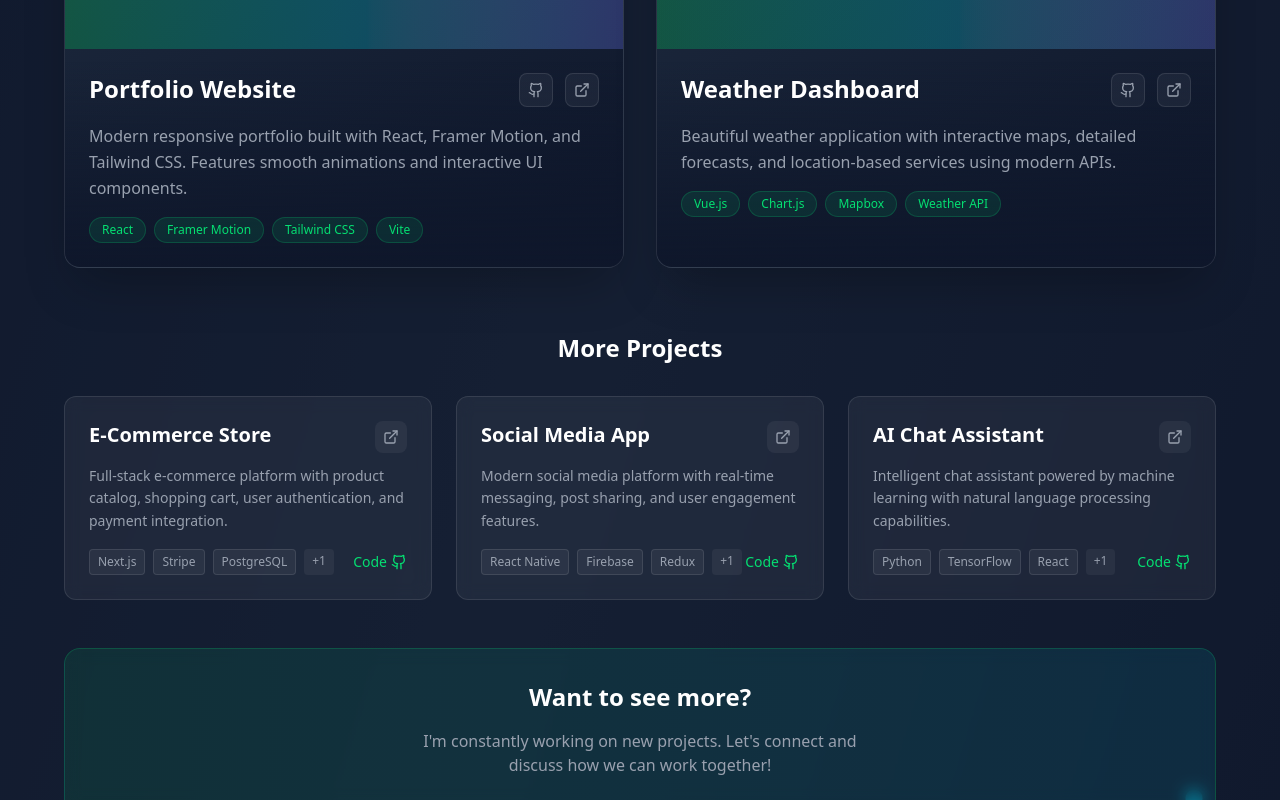
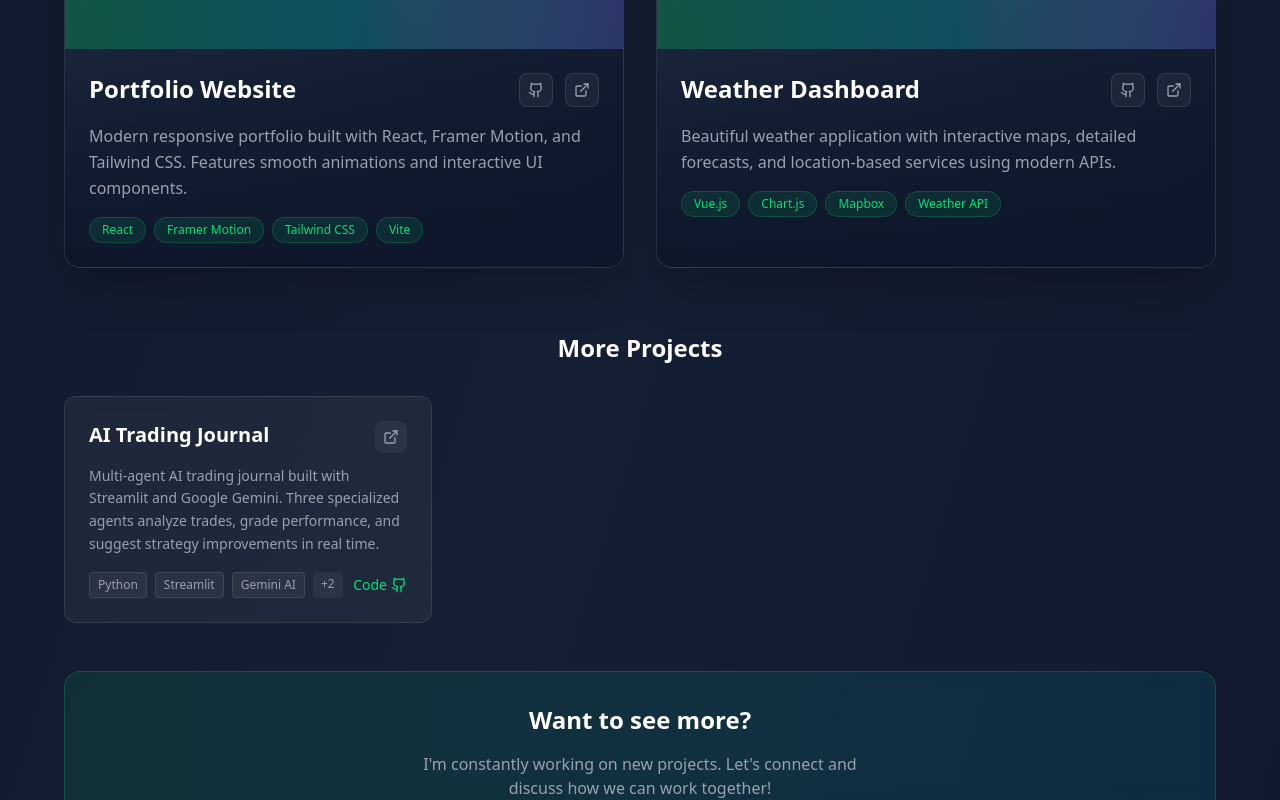
Before and after one commit to Phaneendra-25/Portfolio, a React (Vite) app: page / in a window 1280 px wide. Shown: the part 1995-2795 px from the top of the page. Built offline with nearby package versions, Linux system fonts and the light colour scheme.

Commit message:
Update projects with real work

```diff
--- a/src/Projects.jsx
+++ b/src/Projects.jsx
@@ -9,8 +9,8 @@ export default function Projects() {
       title: "Portfolio Website",
       description: "Modern responsive portfolio built with React, Framer Motion, and Tailwind CSS. Features smooth animations and interactive UI components.",
       technologies: ["React", "Framer Motion", "Tailwind CSS", "Vite"],
-      liveUrl: "https://portfolio-five-henna-gkhl64gw9w.vercel.app/", // Add your actual portfolio URL
-      githubUrl: "https://github.com/Phaneendra-25", // Add your actual GitHub URL
+      liveUrl: "https://portfolio-five-henna-gkhl64gw9w.vercel.app/",
+      githubUrl: "https://github.com/Phaneendra-25",
       featured: true
     },
     {
@@ -22,32 +22,15 @@ export default function Projects() {
       featured: true
     },
     {
-      title: "E-Commerce Store",
-      description: "Full-stack e-commerce platform with product catalog, shopping cart, user authentication, and payment integration.",
-      technologies: ["Next.js", "Stripe", "PostgreSQL", "Auth0"],
-      liveUrl: "#",
-      githubUrl: "#",
-      featured: false
-    },
-    {
-      title: "Social Media App",
-      description: "Modern social media platform with real-time messaging, post sharing, and user engagement features.",
-      technologies: ["React Native", "Firebase", "Redux", "Node.js"],
-      liveUrl: "#",
-      githubUrl: "#",
-      featured: false
-    },
-    {
-      title: "AI Chat Assistant",
-      description: "Intelligent chat assistant powered by machine learning with natural language processing capabilities.",
-      technologies: ["Python", "TensorFlow", "React", "FastAPI"],
-      liveUrl: "#",
-      githubUrl: "#",
+      title: "AI Trading Journal",
+      description: "Multi-agent AI trading journal built with Streamlit and Google Gemini. Three specialized agents analyze trades, grade performance, and suggest strategy improvements in real time.",
+      technologies: ["Python", "Streamlit", "Gemini AI", "Pandas", "Plotly"],
+      liveUrl: "https://ai-trading-journalaudit.streamlit.app/",
+      githubUrl: "https://github.com/Phaneendra-25/AI-Trading-Journal-",
       featured: false
     }
   ]
 
-  // Function to handle project clicks
   const handleProjectClick = (url, type) => {
     if (url && url !== '#') {
       window.open(url, '_blank', 'noopener,noreferrer');
@@ -57,7 +40,6 @@ export default function Projects() {
   }
 
   const handleViewAllProjects = () => {
-    // Scroll to contact section to encourage connection
     const contactSection = document.getElementById('contact');
     if (contactSection) {
       contactSection.scrollIntoView({ behavior: 'smooth' });
@@ -162,7 +144,7 @@ export default function Projects() {
             Featured Projects
           </h2>
           <p className="text-xl text-gray-400 max-w-2xl mx-auto leading-relaxed">
-            Here are some of my recent projects that showcase my skills in modern web development and design.
+            Here are some of my recent projects that showcase my skills in modern web development, data science, and AI.
           </p>
           <motion.div
             className="w-24 h-1 bg-gradient-to-r from-green-400 to-cyan-500 mx-auto mt-6 rounded-full"
```
